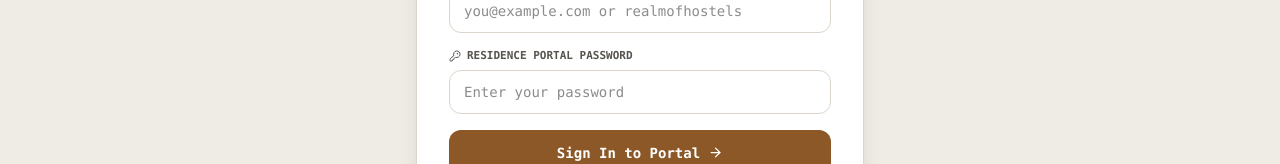
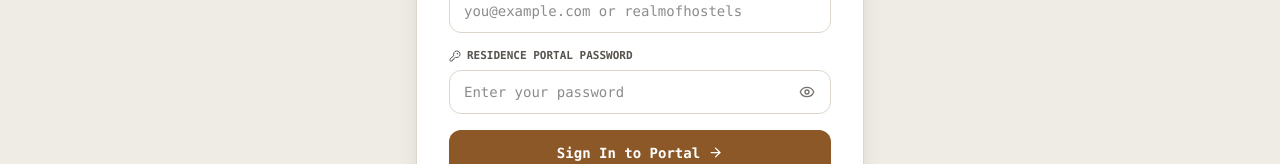
Before and after one commit to revvharsh/RealmOfHostels-S-, a React (Vite) app: page / in a window 1280 px wide. Shown: the part 327-491 px from the top of the page. Built offline with nearby package versions, Linux system fonts and the light colour scheme.

Commit message:
Add show password toggle to sign in

```diff
--- a/src/components/SignInScreen.tsx
+++ b/src/components/SignInScreen.tsx
@@ -1,6 +1,6 @@
 import React, { useState } from 'react';
 import { motion } from 'motion/react';
-import { Crown, KeyRound, Mail, ArrowRight, ShieldCheck, Sun, Moon, Languages, LifeBuoy } from 'lucide-react';
+import { Crown, KeyRound, Mail, ArrowRight, ShieldCheck, Sun, Moon, Languages, LifeBuoy, Eye, EyeOff } from 'lucide-react';
 import { UserProfile } from '../types';
 import { useLanguage } from '../i18n/LanguageContext';
 
@@ -21,6 +21,7 @@ export const SignInScreen: React.FC<SignInScreenProps> = ({
 }) => {
   const [username, setUsername] = useState('');
   const [password, setPassword] = useState('');
+  const [showPassword, setShowPassword] = useState(false);
   const [error, setError] = useState<string | null>(null);
   const { toggleLanguage, t } = useLanguage();
 
@@ -155,20 +156,35 @@ export const SignInScreen: React.FC<SignInScreenProps> = ({
                 <KeyRound size={12} />
                 <span>Residence Portal Password</span>
               </label>
+              <div className="relative">
                 <input
                   id="signin-password-input"
-                type="password"
+                  type={showPassword ? 'text' : 'password'}
                   value={password}
                   onChange={(e) => {
                     setPassword(e.target.value);
                     setError(null);
                   }}
-                className={`w-full min-h-[44px] px-3.5 py-2.5 rounded-xl border focus:outline-hidden focus:ring-1 focus:ring-[#8C5828] text-sm ${
+                  className={`w-full min-h-[44px] px-3.5 pr-12 py-2.5 rounded-xl border focus:outline-hidden focus:ring-1 focus:ring-[#8C5828] text-sm ${
                     darkMode ? 'bg-[#181613] border-[#2B2720] text-white' : 'bg-white border-[#DCD6CA] text-[#1C1917]'
                   }`}
                   placeholder="Enter your password"
                   required
                 />
+                <button
+                  type="button"
+                  onClick={() => setShowPassword((visible) => !visible)}
+                  aria-label={showPassword ? 'Hide password' : 'Show password'}
+                  title={showPassword ? 'Hide password' : 'Show password'}
+                  className={`absolute right-2 top-1/2 -translate-y-1/2 p-2 rounded-lg cursor-pointer transition-colors ${
+                    darkMode
+                      ? 'text-[#A39E93] hover:bg-[#2B2720] hover:text-white'
+                      : 'text-[#78716C] hover:bg-[#EFECE6] hover:text-[#1C1917]'
+                  }`}
+                >
+                  {showPassword ? <EyeOff size={16} /> : <Eye size={16} />}
+                </button>
+              </div>
             </div>
 
             <motion.button
```
Lines whose indentation alone changed are shown as unchanged.
